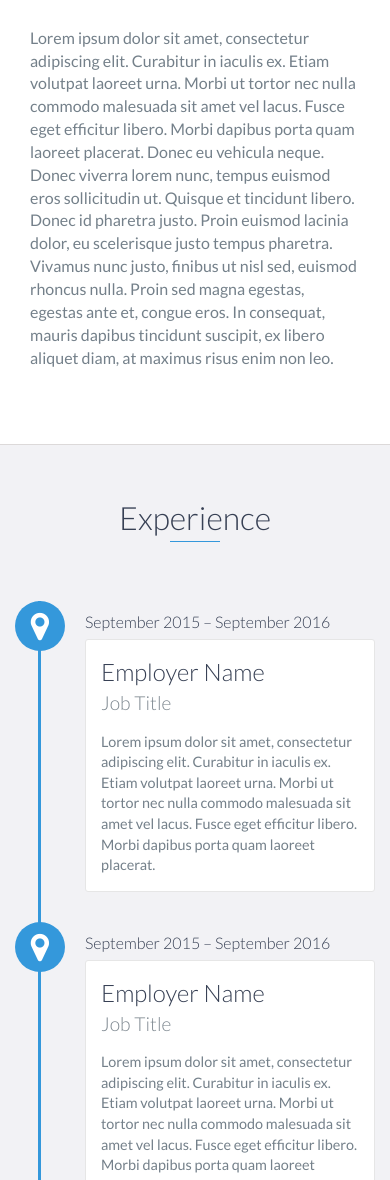
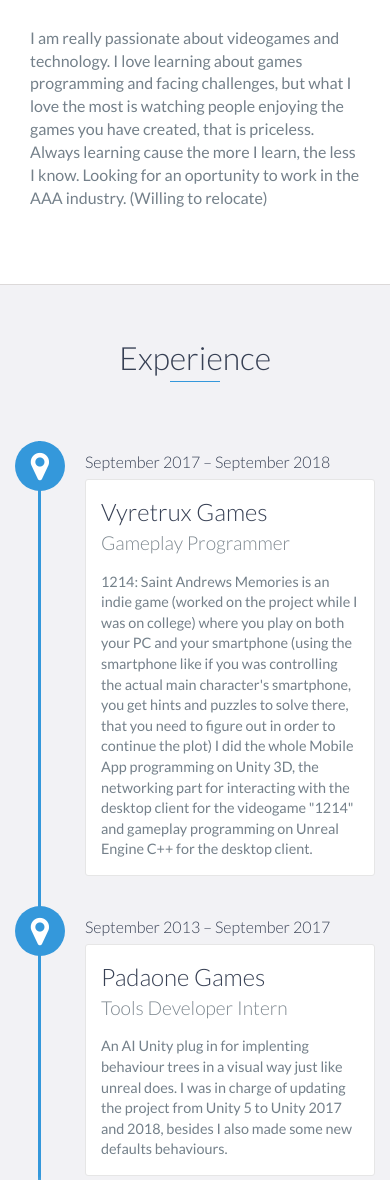
Before and after one commit to KevinAmo/kevinamo.github.io, a website: page index.html in a window 390 px wide. Shown: the part 420-1600 px from the top of the page. Drawn offline with nearby package versions, Linux system fonts and the light colour scheme.

Commit message:
Projects Updated and Education Added.

```diff
--- a/index.html
+++ b/index.html
@@ -73,9 +73,11 @@
                 </div>
                 <div class="col-md-8">
                     <p>
-                        Lorem ipsum dolor sit amet, consectetur adipiscing elit. Curabitur in iaculis ex. Etiam volutpat laoreet urna. Morbi ut tortor nec nulla commodo malesuada sit amet vel lacus. Fusce eget efficitur libero. Morbi dapibus porta quam laoreet placerat. Donec
-                        eu vehicula neque. Donec viverra lorem nunc, tempus euismod eros sollicitudin ut. Quisque et tincidunt libero. Donec id pharetra justo. Proin euismod lacinia dolor, eu scelerisque justo tempus pharetra. Vivamus nunc justo, finibus
-                        ut nisl sed, euismod rhoncus nulla. Proin sed magna egestas, egestas ante et, congue eros. In consequat, mauris dapibus tincidunt suscipit, ex libero aliquet diam, at maximus risus enim non leo.
+                        I am really passionate about videogames and technology. I love learning about games programming and facing challenges, but what I love the most is watching people enjoying the games you have created, that is priceless.
+
+                        Always learning cause the more I learn, the less I know.
+
+                        Looking for an oportunity to work in the AAA industry. (Willing to relocate)
                     </p>
                 </div>
             </div>
@@ -86,19 +88,19 @@
     <div id="experience" class="background-alt">
         <h2 class="heading">Experience</h2>
         <div id="experience-timeline">
-            <div data-date="September 2015 – September 2016">
-                <h3>Employer Name</h3>
-                <h4>Job Title</h4>
+            <div data-date="September 2017 – September 2018">
+                <h3>Vyretrux Games</h3>
+                <h4>Gameplay Programmer</h4>
                 <p>
-                    Lorem ipsum dolor sit amet, consectetur adipiscing elit. Curabitur in iaculis ex. Etiam volutpat laoreet urna. Morbi ut tortor nec nulla commodo malesuada sit amet vel lacus. Fusce eget efficitur libero. Morbi dapibus porta quam laoreet placerat.
+                    1214: Saint Andrews Memories is an indie game (worked on the project while I was on college) where you play on both your PC and your smartphone (using the smartphone like if you was controlling the actual main character's smartphone, you get hints and puzzles to solve there, that you need to figure out in order to continue the plot) I did the whole Mobile App programming on Unity 3D, the networking part for interacting with the desktop client for the videogame "1214" and gameplay programming on Unreal Engine C++ for the desktop client.
                 </p>
             </div>
 
-            <div data-date="September 2015 – September 2016">
-                <h3>Employer Name</h3>
-                <h4>Job Title</h4>
+            <div data-date="September 2013 – September 2017">
+                <h3>Padaone Games</h3>
+                <h4>Tools Developer Intern</h4>
                 <p>
-                    Lorem ipsum dolor sit amet, consectetur adipiscing elit. Curabitur in iaculis ex. Etiam volutpat laoreet urna. Morbi ut tortor nec nulla commodo malesuada sit amet vel lacus. Fusce eget efficitur libero. Morbi dapibus porta quam laoreet placerat.
+                    An AI Unity plug in for implenting behaviour trees in a visual way just like unreal does. I was in charge of updating the project from Unity 5 to Unity 2017 and 2018, besides I also made some new defaults behaviours.
                 </p>
             </div>
         </div>
@@ -123,7 +125,12 @@
             <span class="education-date">Sept 2013 - Sept 2017</span>
             <h4>Degree in Information Systems</h4>
             <p>
-                A branch of Computer Engineering, swapping some electronic subjects for some subjects dedicated to Big Data and Information Technologies.
+                The study programme of the Degree in Information Systems has been designed according to the recommendations of the Association for Computing Machinery (ACM) for information systems.
+
+                Students should acquire the appropriate knowledge and practical abilities to develop and analyse systems; monitor and manage computer projects; create, manage and maintain databases; manage projects related to e-commerce and carry out computer audits.
+
+                They should be equipped to take decisions on the outsourcing and offshoring of technologies, as well as their acquisition, management, evaluation and implementation.
+
             </p>
         </div>
         <!-- End .education-block -->
@@ -145,8 +152,11 @@
                              In this game, you will have to discover all the secrets of the Saint Andrews Hospital, everything about the characters and escape from the nightmare. Will you be able to do it? You have to use both your PC and real mobile phone to play this completely new horror game experience. Be smart, as you will have to use both devices together in order to escape. Are you ready to play 1214? Don’t forget to download the game app for your device!
                         </p>
                         <a href="http://1214.vyretrux.com/en/index.php">Desktop Game</a>
+                        <p></p>
                         <a href="https://play.google.com/store/apps/details?id=com.Vyretrux.Hydrux">Mobile App</a>
+                        <p></p>
                         <a href="https://www.youtube.com/watch?v=U0uLW-EmiX4&t=1s">Game Trailer</a>
+                        <p></p>
                         <a href="#">Gameplay Reel</a>
                     </div>
                     <!-- End .project-info -->
@@ -196,6 +206,7 @@
                             Master’s Project: A VR game on Unreal Engine 4 using C++. Presented to PlayStation Talents 2018 contest.
                         </p>
                         <a href="https://niric.itch.io/exodeus">View Project</a>
+                        <p></p>
                         <a href="https://www.youtube.com/watch?v=gnJLtdc0BT8">View Reel</a>
                     </div>
                     <!-- End .project-info -->
@@ -227,9 +238,6 @@
                     <p>
                         Copyright &copy; 2019 Kevin Amores
                     </p>
-                    <p>
-                        Template Made by Ryan Fitzgerald
-                    </p>
                 </div>
                 <div class="col-sm-2 top">
                     <span id="to-top">
```
